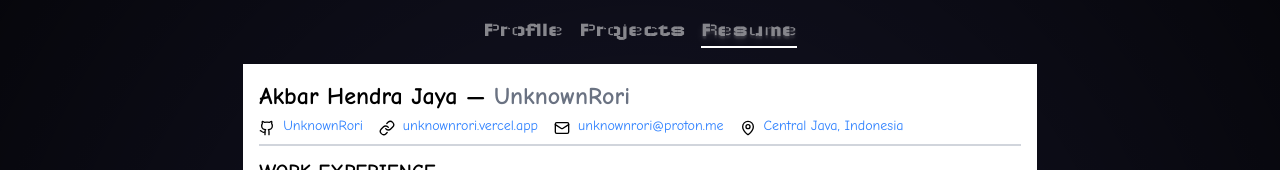
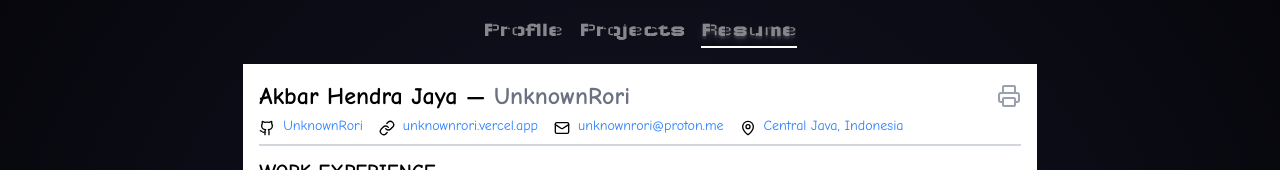
Before and after one commit to UnknownRori/project-lilith, a Vue app: page /resume in a window 1280 px wide. Shown: the top 170 px of the page. Built offline with nearby package versions, Linux system fonts and the light colour scheme.

Commit message:
added print button on resume

```diff
--- a/src/pages/Resume.vue
+++ b/src/pages/Resume.vue
@@ -1,5 +1,5 @@
 <script lang='ts' setup>
-import { Github, Link, Mail, MapPin } from 'lucide-vue-next';
+import { Github, Link, Mail, MapPin, Printer } from 'lucide-vue-next';
 
 import { workExperience, education, project, generalKnowledge, programmingLanguage, spokenLanguage } from '@/data/Resume.ts';
 
@@ -7,13 +7,23 @@ import Tag from '@/components/resume-ui/Tag.vue';
 import WorkExperienceItem from '@/components/resume-ui/WorkExperienceItem.vue';
 import ProjectItem from '@/components/resume-ui/ProjectItem.vue';
 import EducationItem from '@/components/resume-ui/EducationItem.vue';
+
+function print() {
+  window.print();
+}
 </script>
 <template>
   <div class="w-screen flex justify-center items-center py-16 print:p-0 overflow-scroll">
     <div class="bg-white w-[210mm] h-[297mm] p-4 print:p-0 flex flex-col gap-1">
-      <h1 class="font-bold text-2xl">
-        Akbar Hendra Jaya — <span class="text-gray-500">UnknownRori</span>
-      </h1>
+      <div class="flex justify-between">
+        <h1 class="font-bold text-2xl">
+          Akbar Hendra Jaya — <span class="text-gray-500">UnknownRori</span>
+        </h1>
+        <button @click='print' class='print:hidden text-gray-400 hover:text-gray-800
+          duration-500 cursor-pointer'>
+          <Printer class='w-6 h-6' />
+        </button>
+      </div>
       <div class="flex gap-4">
         <a href="https://github.com/UnknownRori" class='flex gap-2 text-sm'>
           <Github class="text-black w-4" /> <span class='text-blue-500'>UnknownRori</span>
```
